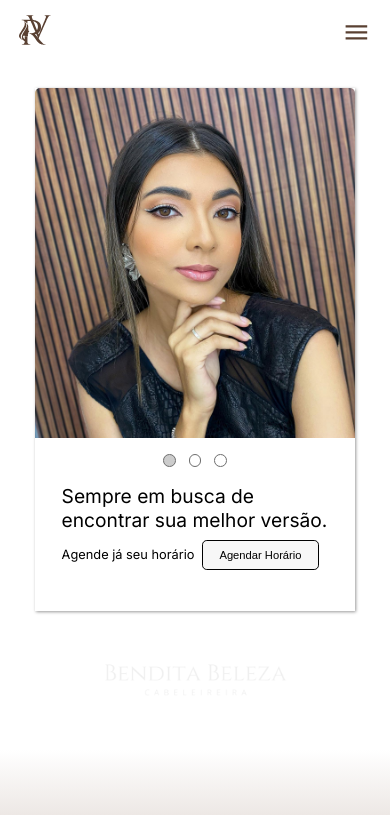
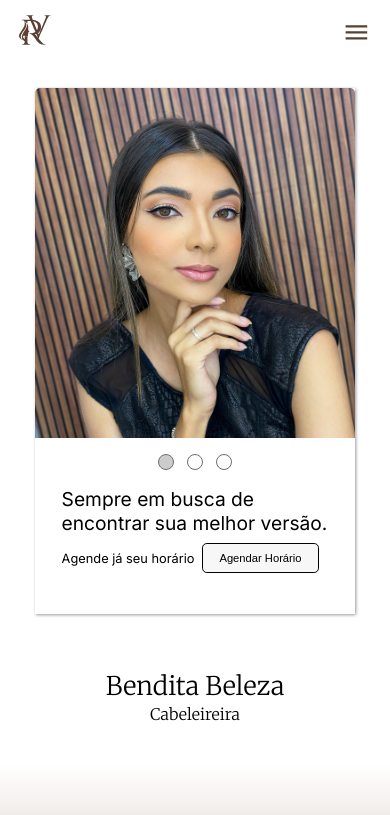
Before and after one commit to pedrogles/bendita-beleza, a React (Vite) app: page / in a window 390 px wide. Shown: the top 815 px of the page. Built offline with nearby package versions, Linux system fonts and the light colour scheme.

Commit message:
svg to text and button size of carousel card

```diff
--- a/src/components/cards/carouselcard/carouselcard.scss
+++ b/src/components/cards/carouselcard/carouselcard.scss
@@ -15,8 +15,8 @@
         gap: .8rem;
         margin-top: 1rem;
         .circle-button {
-            width: .8rem;
-            height: .8rem;
+            width: 1rem;
+            height: 1rem;
             background-color: transparent;
             border-radius: 50%;
             border: solid .1rem #6d6d6d;
@@ -62,8 +62,6 @@
             border-radius: 5px 5px 0 0;
         }
         .carousel-card-buttons .circle-button {
-            width:  .8rem;
-            height: .8rem;
             background-color: transparent;
             border-radius: 50%;
             border: solid .1rem #6d6d6d;
--- a/src/pages/home/Home.jsx
+++ b/src/pages/home/Home.jsx
@@ -1,8 +1,6 @@
 import { home_images } from "../../utils/images";
 
 import { CarouselCard } from "../../components/cards/carouselcard/CarouselCard";
-
-import BenditaBelezaCabeleireira from "../../assets/logo/benditabelezacabeleireira.svg";
 
 import "./home.scss";
 
@@ -10,7 +8,8 @@ export default function Home() {
     return (
         <main id="home-page">
             <CarouselCard images={home_images}/>
-            <img className="bendita-beleza-cabeleireira-logo" src={BenditaBelezaCabeleireira} alt="" />
+            <h2 className="bendita-beleza-title">Bendita Beleza</h2>
+            <p className="bendita-beleza-paragraph">Cabeleireira</p>
         </main>
     )
 }
--- a/src/pages/home/home.scss
+++ b/src/pages/home/home.scss
@@ -6,24 +6,59 @@
     justify-content: center;
     align-items: center;
     background-color: #ffffff;
-    .bendita-beleza-cabeleireira-logo {
-        filter: invert(100%);
-        width: 180px;
-        margin: 2rem 0 3rem 0;
-        z-index: 0;
+    .bendita-beleza-title {
+        text-align: center;
+        font-size: 1.4rem;
+        font-weight: 300;
+        font-family: "Merriweather", 'Inter', sans-serif;
+        color: #010101;
+        margin: 1.5rem 1rem .1rem 1rem;
+    }
+    .bendita-beleza-paragraph {
+        font-family: "Merriweather", 'Inter', sans-serif;
+        font-weight: 200;
+        font-size: .8rem;
+        color: #010101;
+        margin: 0 1rem 1.5rem 1rem;
     }
 }
 
 @media (min-width: 321px) and (max-width: 767px){
-    #home-page .bendita-beleza-cabeleireira-logo {
-        width: 200px;
-        margin: 2rem 0 3rem 0;
+    #home-page {
+        .bendita-beleza-title {
+            text-align: center;
+            font-size: 1.6rem;
+            font-weight: 300;
+            font-family: "Merriweather", 'Inter', sans-serif;
+            color: #010101;
+            margin: 2.5rem 0 .1rem 0;
+        }
+        .bendita-beleza-paragraph {
+            font-family: "Merriweather", 'Inter', sans-serif;
+            font-weight: 200;
+            font-size: 1rem;
+            color: #010101;
+            margin: 0 0 2.5rem 0;
+        }
     }
 }
 
 @media (min-width: 768px) {
-    #home-page .bendita-beleza-cabeleireira-logo {
-        width: 22rem;
-        margin: 4rem 0 5rem 0;
+    #home-page {
+        .bendita-beleza-title {
+            text-align: center;
+            font-size: 2.4rem;
+            font-weight: 300;
+            font-family: "Merriweather", 'Inter', sans-serif;
+            color: #010101;
+            margin: 5rem 0 .5rem 0;
+        }
+        .bendita-beleza-paragraph {
+            font-family: "Merriweather", 'Inter', sans-serif;
+            font-weight: 200;
+            font-size: 1.6rem;
+            color: #010101;
+            margin: 0 0 5rem 0;
+        }
     }
 }
```
Also changed, not shown: src/assets/logo/benditabelezacabeleireira.svg (deleted).
